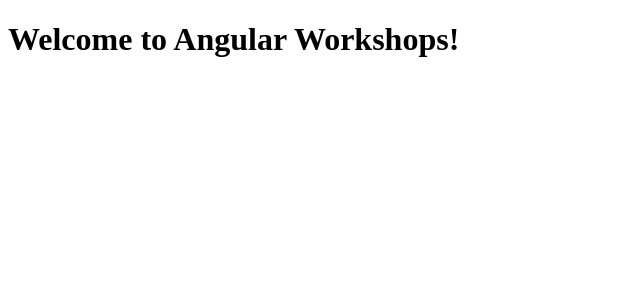
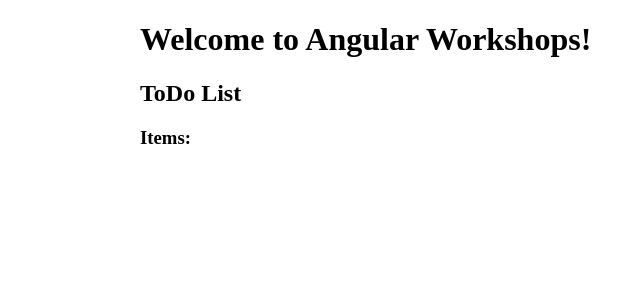
Before and after one commit to mati4455/angular-workshops, an Angular app: page / in a window 1280 px wide. Shown: the top 300 px of the page, without its empty margins (0-644 px from the left). Built offline with nearby package versions, Linux system fonts and the light colour scheme.

Commit message:
Add new todo-list component

```diff
--- a/src/app/app.component.html
+++ b/src/app/app.component.html
@@ -1,3 +1,7 @@
-<h1>
-  Welcome to Angular Workshops!
-</h1>
+<div id="container">
+  <h1>
+    Welcome to Angular Workshops!
+  </h1>
+
+  <app-todo-list></app-todo-list>
+</div>
--- a/src/app/app.module.ts
+++ b/src/app/app.module.ts
@@ -2,10 +2,12 @@
 import { NgModule } from '@angular/core';
 
 import { AppComponent } from './app.component';
+import { TodoListComponent } from './todo-list/todo-list.component';
 
 @NgModule({
   declarations: [
-    AppComponent
+    AppComponent,
+    TodoListComponent
   ],
   imports: [
     BrowserModule
--- /dev/null
+++ b/src/app/todo-list/todo-list.component.html
@@ -0,0 +1,5 @@
+<h2>ToDo List</h2>
+<h3>Items:</h3>
+<div class="list">
+
+</div>
--- /dev/null
+++ b/src/app/todo-list/todo-list.component.ts
@@ -0,0 +1,15 @@
+import { Component, OnInit } from '@angular/core';
+
+@Component({
+  selector: 'app-todo-list',
+  templateUrl: './todo-list.component.html',
+  styleUrls: ['./todo-list.component.scss']
+})
+export class TodoListComponent implements OnInit {
+
+  constructor() { }
+
+  ngOnInit() {
+  }
+
+}
--- a/src/styles.scss
+++ b/src/styles.scss
@@ -1 +1,5 @@
 /* You can add global styles to this file, and also import other style files */
+#container {
+  max-width: 1000px;
+  margin: 0 auto;
+}
```
Also changed, not shown: src/app/todo-list/todo-list.component.scss (added), 1 other file (tests, documents, lock files or other folders).
